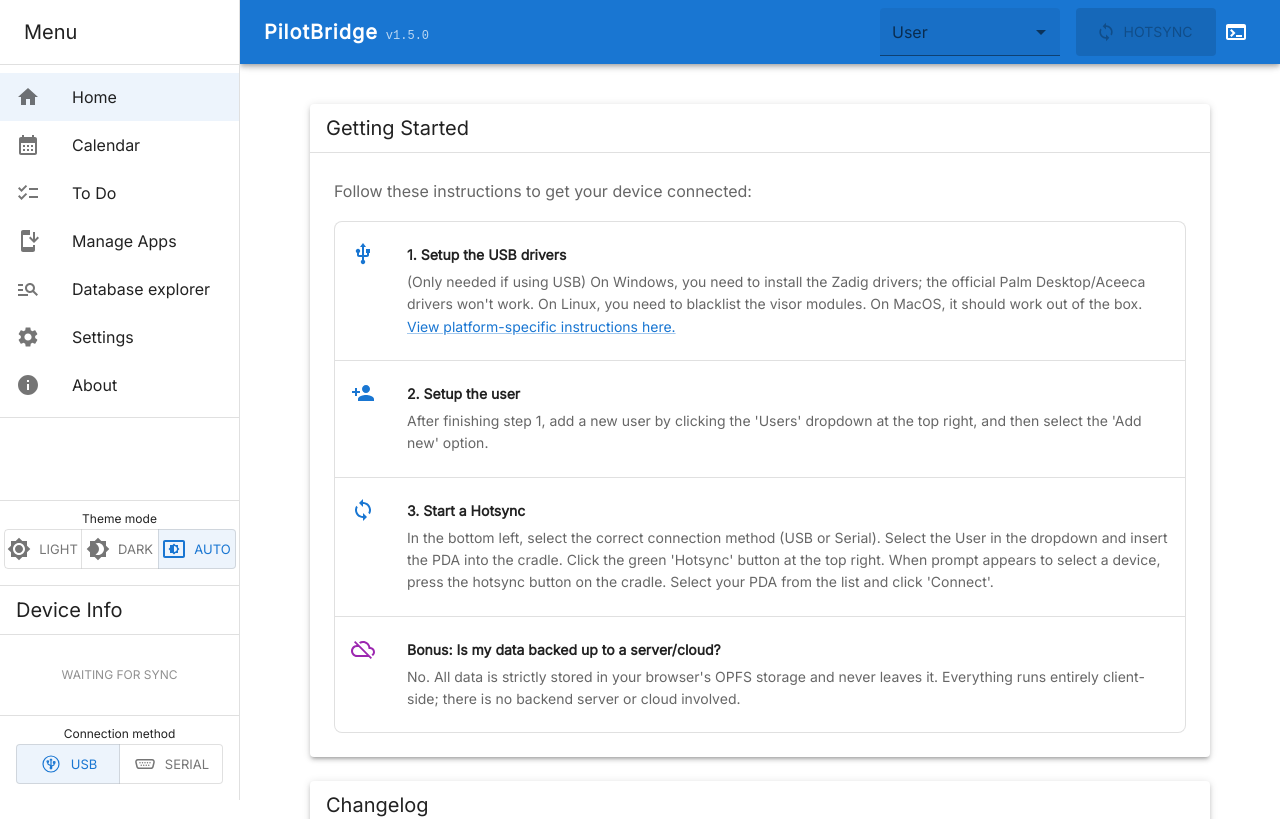
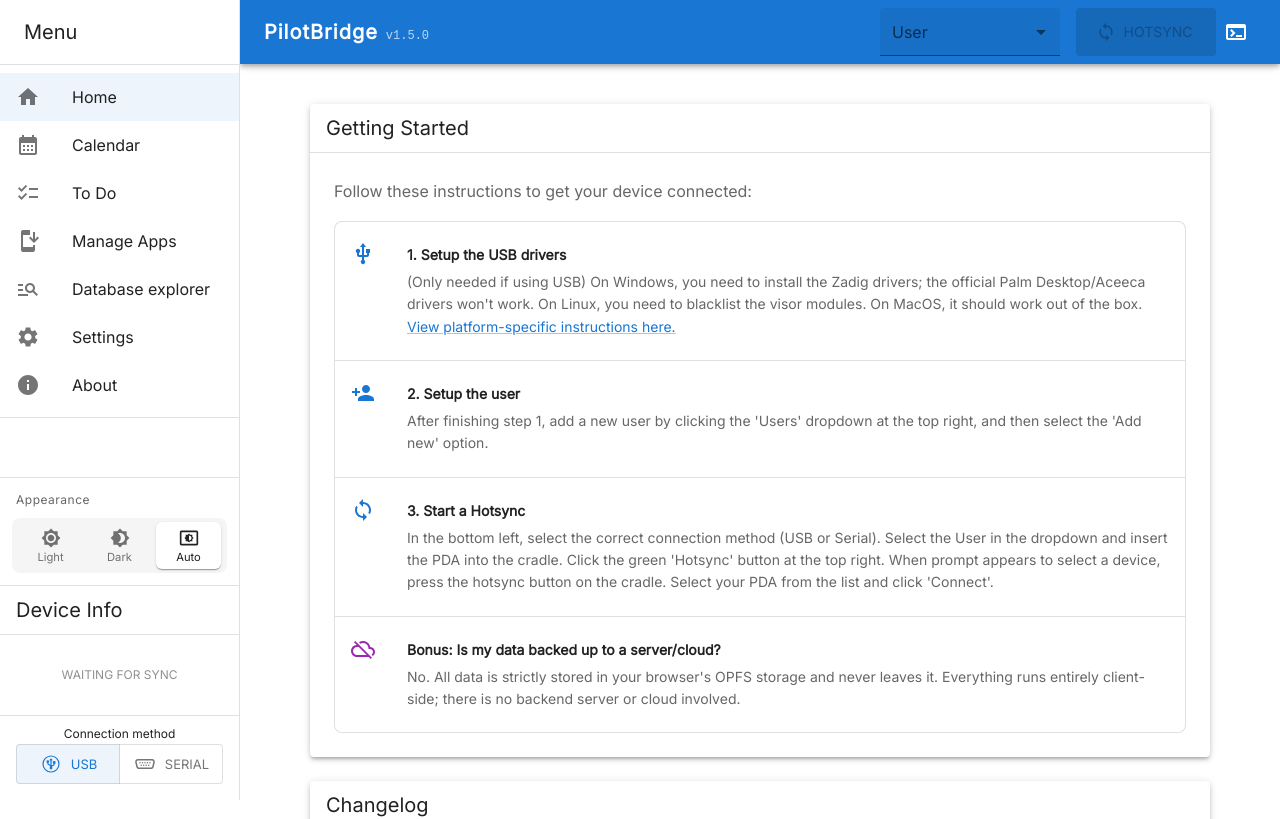
Before and after one commit to Tavisco/PilotBridge, a React (Vite) app: page / in a window 1280 px wide. Shown: the top 819 px of the page. Built offline with nearby package versions, Linux system fonts and the light colour scheme; what palm-sync would draw is missing.

Commit message:
Improve appearance selector

```diff
--- a/src/components/ThemeModeSelector.tsx
+++ b/src/components/ThemeModeSelector.tsx
@@ -1,11 +1,10 @@
-
 import { useCallback } from "react";
-import { Typography, ToggleButton, ToggleButtonGroup, SvgIcon } from "@mui/material";
+import { Typography, ToggleButton, ToggleButtonGroup, Stack } from "@mui/material";
 import { observer } from "mobx-react";
 import Brightness4Icon from "@mui/icons-material/Brightness4";
 import Brightness7Icon from "@mui/icons-material/Brightness7";
 import SettingsBrightnessIcon from "@mui/icons-material/SettingsBrightness";
-import {prefsStore} from "../prefs-store.ts";
+import { prefsStore } from "../prefs-store.ts";
 
 export const ThemeModeSelector = observer(function ThemeModeSelector() {
     const themeMode = prefsStore.get("themeMode") as "light" | "dark" | "auto";
@@ -23,32 +22,76 @@ export const ThemeModeSelector = observer(function ThemeModeSelector() {
     ] as const;
 
     return (
-        <div
-            style={{
-                display: "grid",
-                placeContent: "center",
-                textAlign: "center",
-                padding: "1em",
-                paddingTop: "0.5em",
+        <Stack
+            spacing={1}
+            sx={{
+                p: 1.5,
+                width: "100%",
+                boxSizing: "border-box"
             }}
         >
-            <Typography variant="caption">Theme mode</Typography>
+            <Typography
+                variant="caption"
+                color="text.secondary"
+                fontWeight="medium"
+                letterSpacing={0.5}
+                sx={{ px: 0.5 }}
+            >
+                Appearance
+            </Typography>
+
             <ToggleButtonGroup
                 value={themeMode}
                 exclusive
+                fullWidth
                 onChange={onChange}
                 color="primary"
                 size="small"
+                sx={{
+                    backgroundColor: "action.hover",
+                    padding: 0.5,
+                    borderRadius: 2,
+                    "& .MuiToggleButtonGroup-grouped": {
+                        margin: "0 2px",
+                        border: "none",
+                        borderRadius: 1.5,
+                        padding: "6px 4px",
+                        transition: "all 0.2s ease-in-out",
+                        "&.Mui-selected": {
+                            backgroundColor: "background.paper",
+                            boxShadow: 1,
+                            color: "text.primary",
+                            "&:hover": {
+                                backgroundColor: "background.paper",
+                            },
+                        },
+                        "&:not(:first-of-type), &:not(:last-of-type)": {
+                            borderRadius: 1.5,
+                            border: "none",
+                        },
+                    },
+                }}
             >
                 {buttons.map(([value, Icon, label]) => (
-                    <ToggleButton key={value} value={value} sx={{ width: "6em" }}>
-                        <SvgIcon sx={{ marginRight: 1 }}>
-                            <Icon />
-                        </SvgIcon>
-                        <span style={{ lineHeight: "24px" }}>{label}</span>
+                    <ToggleButton
+                        key={value}
+                        value={value}
+                        disableRipple
+                        sx={{
+                            display: "flex",
+                            flexDirection: "column",
+                            gap: 0.5,
+                            textTransform: "none",
+                            fontWeight: 500,
+                            fontSize: "0.7rem",
+                            lineHeight: 1,
+                        }}
+                    >
+                        <Icon sx={{ fontSize: "1.25rem" }} />
+                        <span>{label}</span>
                     </ToggleButton>
                 ))}
             </ToggleButtonGroup>
-        </div>
+        </Stack>
     );
 });
--- a/src/components/form-visualizer/PalmFormVisualizer.tsx
+++ b/src/components/form-visualizer/PalmFormVisualizer.tsx
@@ -682,8 +682,6 @@ export const PalmFormVisualizer = ({pilrcText, fetchBitmapData}: PalmFormVisuali
                                     imageRendering: "pixelated",
                                 }}
                             />
-
-
                         </Box>
                     </Box>
                 )}
--- a/src/panels/home-panel.tsx
+++ b/src/panels/home-panel.tsx
@@ -60,7 +60,7 @@ const setupSteps = [
 ];
 
 const changelogData = [
-    { version: '1.5.0', date: 'XXXX', changes: ['Add database explorer', 'Hotsync log can be toggled'] },
+    { version: '1.5.0', date: 'XXXX', changes: ['Add database explorer', 'Hotsync log can be toggled', 'Add theme selector'] },
     { version: '1.4.0', date: '2026-05-14', changes: ['Add Google Calendar sync', 'High resolution icons on app install'] },
     { version: '1.3.0', date: '2024-11-07', changes: ['Add To Do'] },
     { version: '1.2.0', date: '2024-09-08', changes: ['Add data export and import in the settings', 'Remove unimplemented functionality from the menu bar', 'New URL! https://pilotbridge.tavisco.dev/'] },
```
